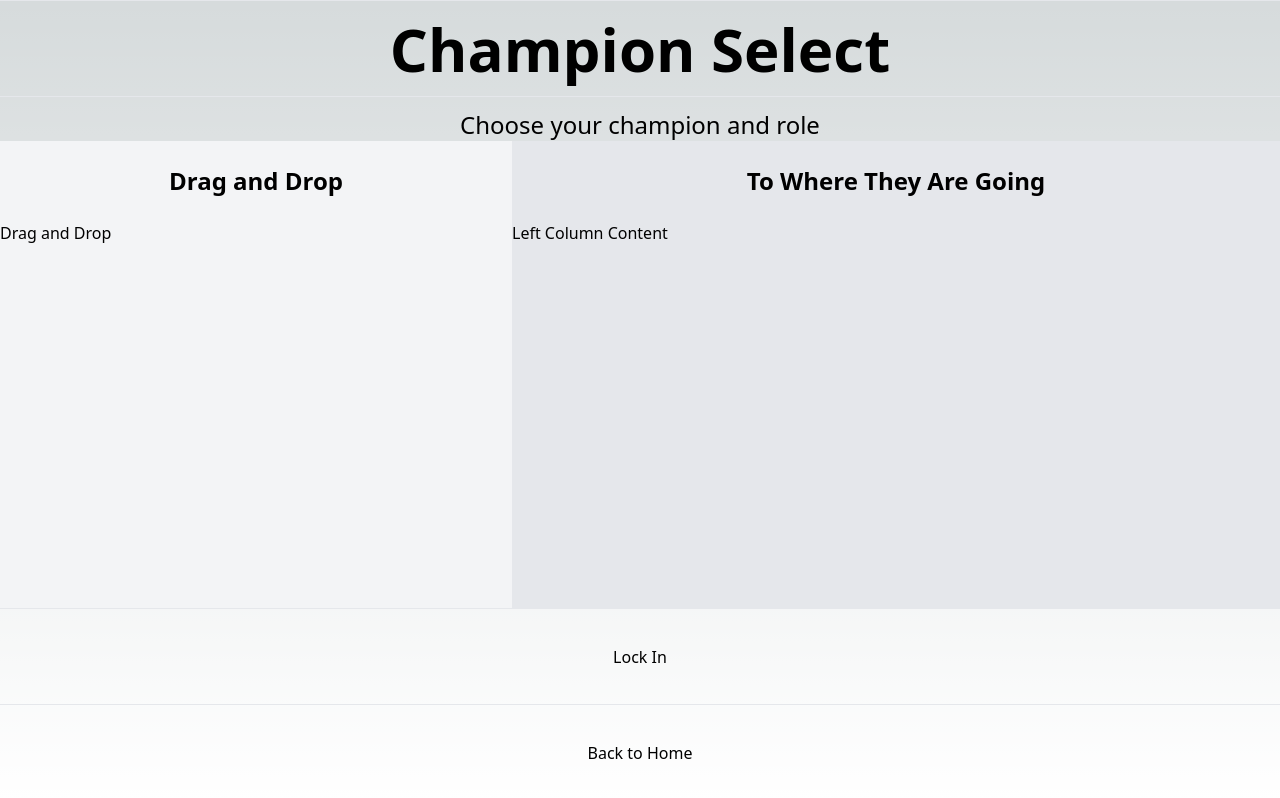
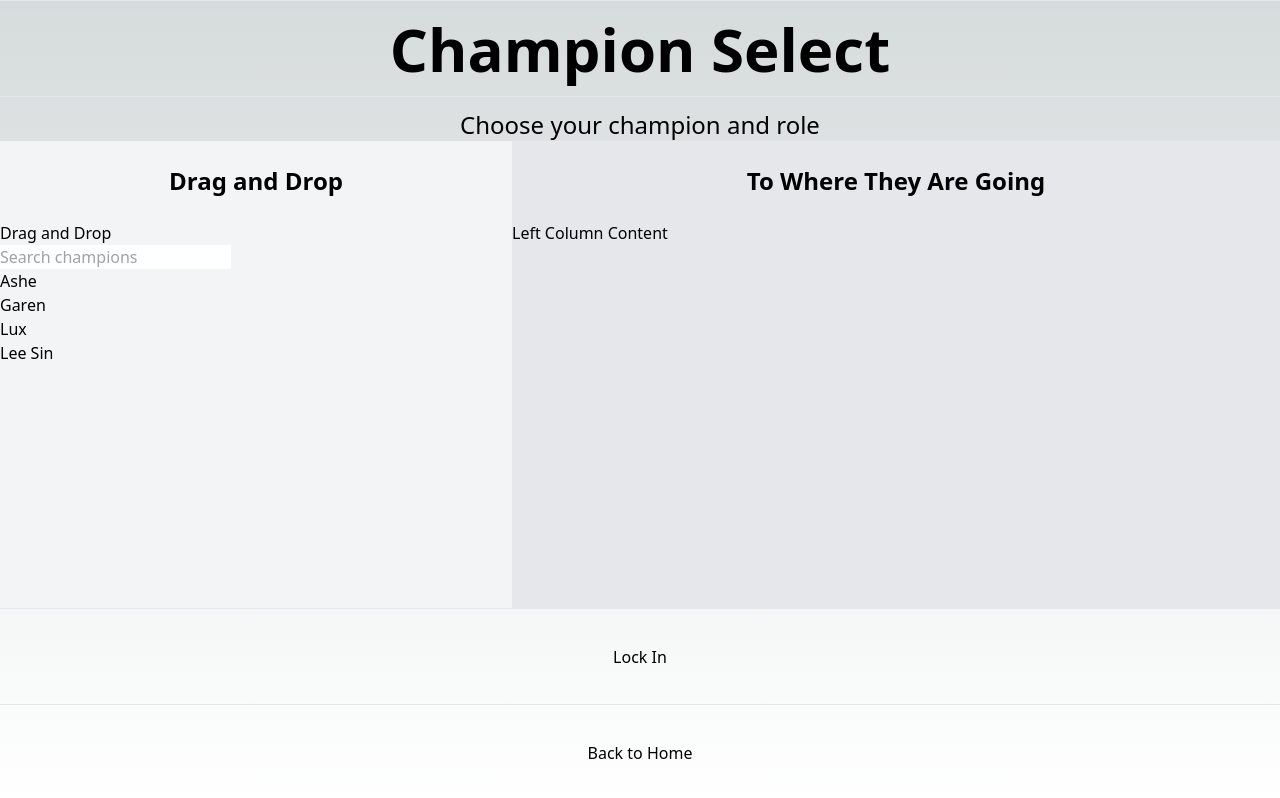
Before and after one commit to Asadboy/lolgpt, a Next.js app: page /championselect in a window 1280 px wide. Built offline with nearby package versions, Linux system fonts and the light colour scheme.

Commit message:
Basic search function and display for champs

```diff
--- a/pages/championselect.tsx
+++ b/pages/championselect.tsx
@@ -2,6 +2,7 @@
 import Link from "next/link";
 import Head from "next/head";
 import React from "react";
+import ChampionSelector from "../components/Champselector.js";
 import "../app/globals.css";
 
 const ChampionSelect = () => {
@@ -25,7 +26,10 @@ const ChampionSelect = () => {
           <div className="flex items-center justify-center h-20">
             <h2 className="text-2xl font-bold">Drag and Drop</h2>
           </div>
-          <div className="flex-grow">Drag and Drop</div>
+          <div className="flex-grow">
+            Drag and Drop
+            <ChampionSelector />
+          </div>
         </div>
         <div className="bg-gray-200 col-span-3 h-full">
           <div className="flex items-center justify-center h-20">
```
